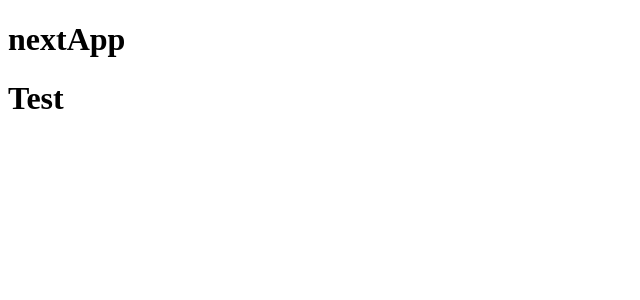
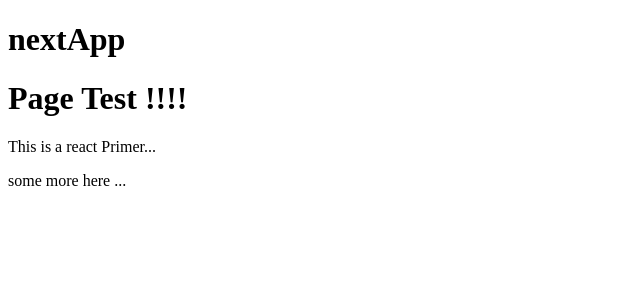
Before and after one commit to FlorianSdorra/playground_too, a Next.js app: page / in a window 1280 px wide. Shown: the top 300 px of the page, without its empty margins (0-640 px from the left). Built offline with nearby package versions, Linux system fonts and the light colour scheme.

Commit message:
just repeating some Urschleim regarding props & destructuring

```diff
--- a/app/page.tsx
+++ b/app/page.tsx
@@ -1,5 +1,21 @@
+function Heading({ title, description }) {
+  return (
+    <div>
+      <h1>{title}</h1>
+      <span>{description}</span>
+    </div>
+  );
+}
+
 export default function Page() {
-  return <h1>Test</h1>;
+  const title = "Page Test !!!!";
+  const discription = "This is a react Primer...";
+  return (
+    <div>
+      <Heading title={title} description={discription} />
+      <p>some more here ...</p>
+    </div>
+  );
 }
 
 // "use client";
```
